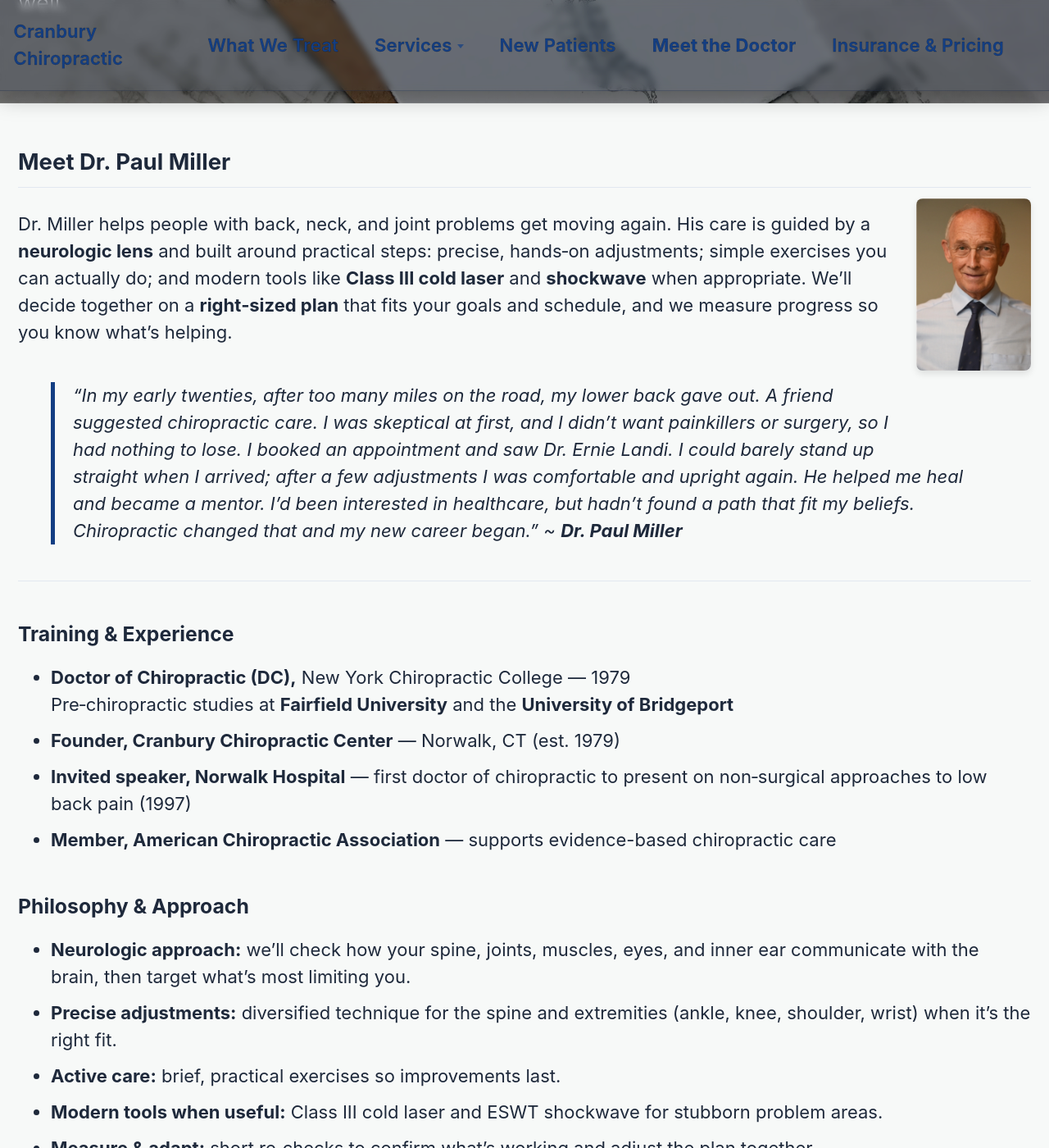
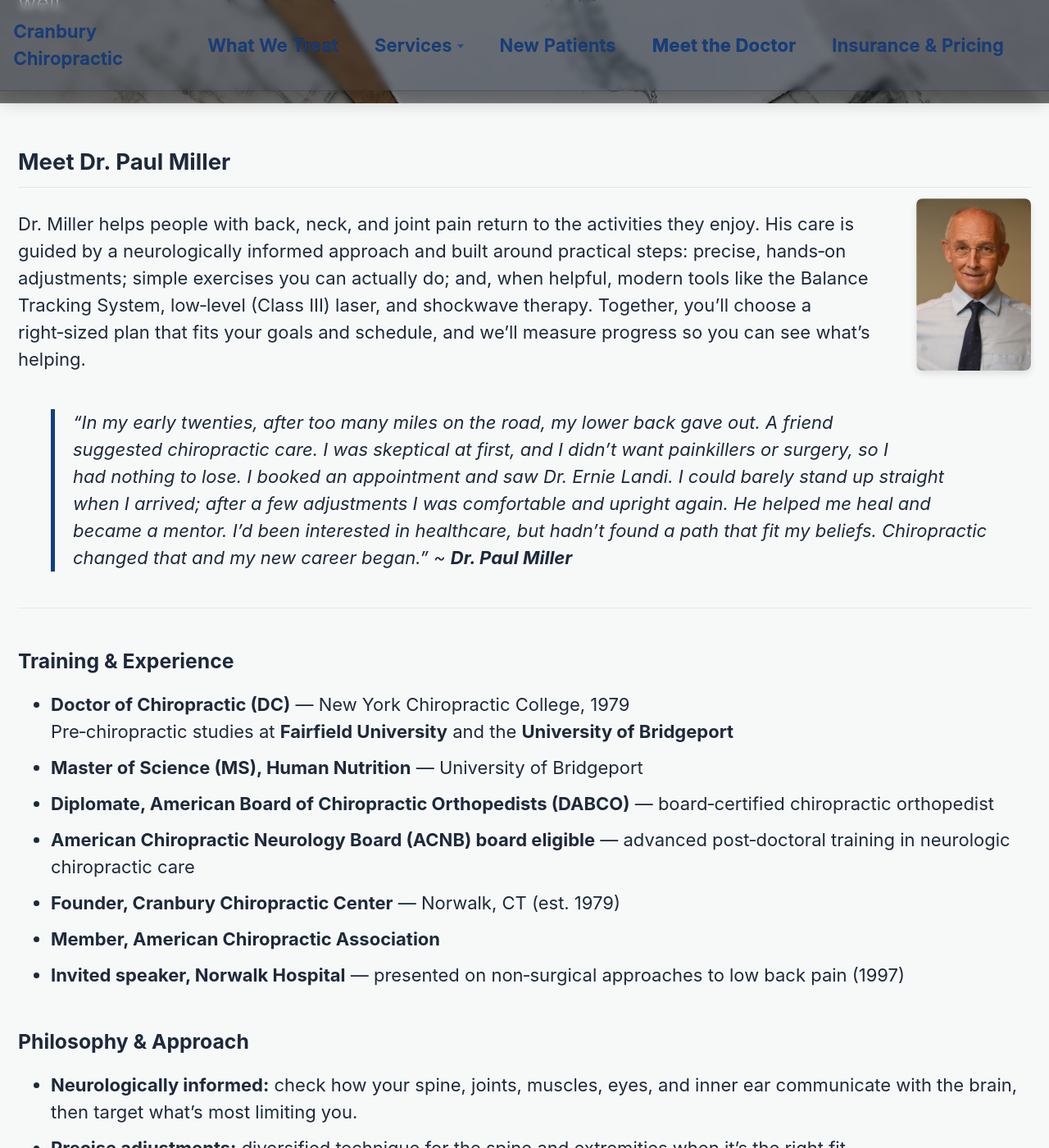
Before and after one commit to millerms/CranburyChiropractic, a Jekyll site: the page built from _pages/doctor.md, in a window 1280 px wide and 1400 px high, scrolled down 358 px. Shown: the whole window at 82% size. Built offline with Jekyll 4.4.1, drawn with Linux system fonts in a browser that asks for light colours; cached includes are drawn as plain includes; some of the changed text lies outside the part shown.

Commit message:
new mats

```diff
--- a/_pages/doctor.md
+++ b/_pages/doctor.md
@@ -17,52 +17,55 @@ excerpt: "Neurology‑informed chiropractic care in Norwalk, CT — practical, r
 <img src="{{ '/assets/images/headshot.webp' | relative_url }}" alt="Dr. Paul Miller" class="align-right" width="140" loading="lazy" style="margin-bottom: 4rem; border-radius: 8px; box-shadow: 0 4px 8px rgba(0,0,0,0.1);">
 
 
-Dr. Miller helps people with back, neck, and joint problems get moving again. His care is guided by a **neurologic lens** and built around practical steps: precise, hands‑on adjustments; simple exercises you can actually do; and modern tools like **Class III cold laser** and **shockwave** when appropriate. We’ll decide together on a **right‑sized plan** that fits your goals and schedule, and we measure progress so you know what’s helping.
+Dr. Miller helps people with back, neck, and joint pain return to the activities they enjoy. His care is guided by a neurologically informed approach and built around practical steps: precise, hands‑on adjustments; simple exercises you can actually do; and, when helpful, modern tools like the Balance Tracking System, low‑level (Class III) laser, and shockwave therapy. Together, you’ll choose a right‑sized plan that fits your goals and schedule, and we’ll measure progress so you can see what’s helping.
 {: .reveal .reveal--fade }
 
 > "In my early twenties, after too many miles on the road, my lower back gave out. A friend suggested chiropractic care. I was skeptical at first, and I didn’t want painkillers or surgery, so I had nothing to lose. I booked an appointment and saw Dr. Ernie Landi. I could barely stand up straight when I arrived; after a few adjustments I was comfortable and upright again. He helped me heal and became a mentor. I’d been interested in healthcare, but hadn’t found a path that fit my beliefs. Chiropractic changed that and my new career began."
 > ~ **Dr. Paul Miller**
-{: .reveal .reveal--fade}
-
+{: .reveal .reveal--fade }
 ---
 
+
 ### Training & Experience
-- **Doctor of Chiropractic (DC),** New York Chiropractic College — 1979
+- **Doctor of Chiropractic (DC)** — New York Chiropractic College, 1979
   Pre‑chiropractic studies at **Fairfield University** and the **University of Bridgeport**
+- **Master of Science (MS), Human Nutrition** — University of Bridgeport
+- **Diplomate, American Board of Chiropractic Orthopedists (DABCO)** — board‑certified chiropractic orthopedist
+- **American Chiropractic Neurology Board (ACNB) board eligible** — advanced post‑doctoral training in neurologic chiropractic care
 - **Founder, Cranbury Chiropractic Center** — Norwalk, CT (est. 1979)
-- **Invited speaker, Norwalk Hospital** — first doctor of chiropractic to present on non‑surgical approaches to low back pain (1997)
-- **Member, American Chiropractic Association** — supports evidence-based chiropractic care
+- **Member, American Chiropractic Association**
+- **Invited speaker, Norwalk Hospital** — presented on non‑surgical approaches to low back pain (1997)
 {: .reveal .reveal--up }
 
 ### Philosophy & Approach
-- **Neurologic approach:** we’ll check how your spine, joints, muscles, eyes, and inner ear communicate with the brain, then target what’s most limiting you.
-- **Precise adjustments:** diversified technique for the spine and extremities (ankle, knee, shoulder, wrist) when it’s the right fit.
+- **Neurologically informed:** check how your spine, joints, muscles, eyes, and inner ear communicate with the brain, then target what’s most limiting you.
+- **Precise adjustments:** diversified technique for the spine and extremities when it’s the right fit.
 - **Active care:** brief, practical exercises so improvements last.
-- **Modern tools when useful:** Class III cold laser and ESWT shockwave for stubborn problem areas.
+- **Modern tools when useful:** Balance Tracking System, low‑level (Class III) laser, and ESWT shockwave for stubborn areas.
 - **Measure & adapt:** short re‑checks to confirm what’s working and adjust the plan together.
 {: .reveal .reveal--fade }
 
+
 ### Types of Care
-- <a href="{{ '/services/neurologic-approach/' | relative_url }}">Neurologic Approach</a> — align sensory input with motor control so changes stick.
+- <a href="{{ '/services/neurologic-approach/' | relative_url }}">Neurologic Approach</a> — improve how your nervous system supports movement.
 - <a href="{{ '/services/full-spine-extremities/' | relative_url }}">Full‑Spine & Extremities</a> — precise joint work for spine and limbs.
-- <a href="{{ '/services/balance-stability/' | relative_url }}">Balance & Stability</a> — targeted vision/vestibular/proprioceptive exercises with a trackable score.
+- <a href="{{ '/services/balance-stability/' | relative_url }}">Balance & Stability</a> — targeted vision/vestibular/proprioceptive work with a trackable score.
 - <a href="{{ '/services/diversified-technique/' | relative_url }}">Diversified Technique</a> — a hands‑on, traditional chiropractic method.
 - <a href="{{ '/services/laser-therapy/' | relative_url }}">Cold Laser Therapy</a> — gentle photobiomodulation to support recovery.
 - <a href="{{ '/services/shockwave-therapy-eswt/' | relative_url }}">Shockwave Therapy (ESWT)</a> — non‑invasive option for stubborn spots.
 {: .reveal .reveal--up }
 
 ### Areas of Focus
-- Back and neck pain; tension‑type headaches associated with neck issues
-- Hip, knee, ankle, shoulder, and wrist problems related to mobility or control
-- Balance and stability concerns that benefit from a musculoskeletal/neurologic lens
+- Back and neck pain; tension‑type headaches related to neck issues
+- Hip, knee, ankle, shoulder, and wrist pain tied to mobility or control
+- Balance and stability concerns suited to a musculoskeletal/neurologic approach
 - Post‑injury return to activity when it’s safe to progress
-- “Doesn’t feel normal yet” complaints after basic rehab
+- “Doesn’t feel normal yet” after basic rehab
 {: .reveal .reveal--up }
 
 ### Outside the Clinic
-When he’s not in the office, Dr. Miller is usually in motion or outside. He’s an avid mountain biker, skier, and keeps his legs fresh with indoor spin sessions. At home, he tends a few beehives and helps his wife, Pat, in the garden. They raised two sons, Alex and Mike, and enjoy spending time with their family. He also loves to travel, explore new trails, and bring back ideas that keep the clinic fresh.
+When he’s not in the office, Dr. Miller is usually in motion or outside. He’s an avid mountain biker and skier and keeps his legs fresh with indoor spin sessions. At home, he tends a few beehives and helps his wife, Pat, in the garden. They raised two sons, Alex and Mike, and enjoy spending time with their family. He also loves to travel, explore new trails, and bring back ideas that keep the clinic fresh.
 {: .reveal .reveal--fade }
-
 
 #### Contact Dr. Miller Today:
 {: .reveal .reveal--fade }
```
Also changed, not shown: other parts of _pages/doctor.md (+1 -1 lines), _pages/new-patients.md (+1 -3 lines), 1 other file.
